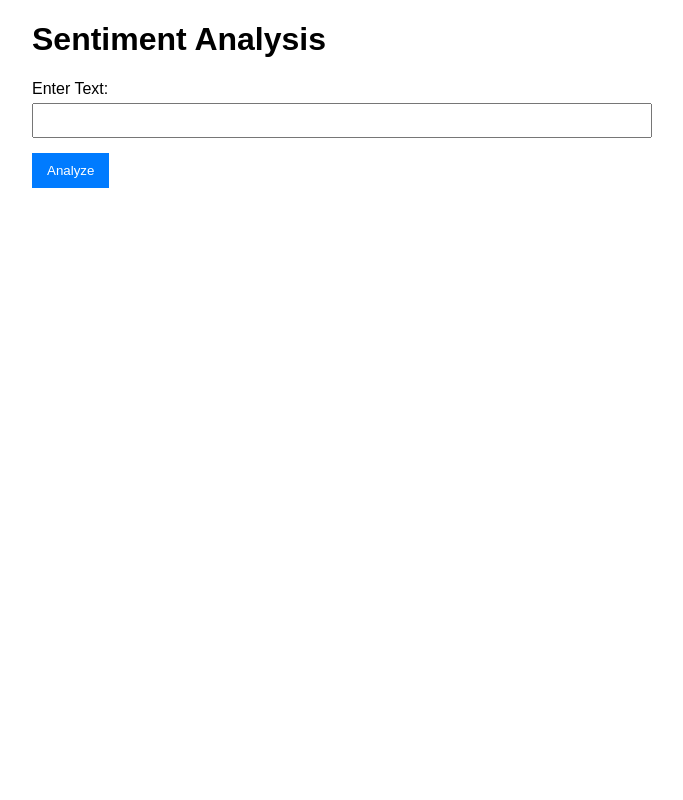
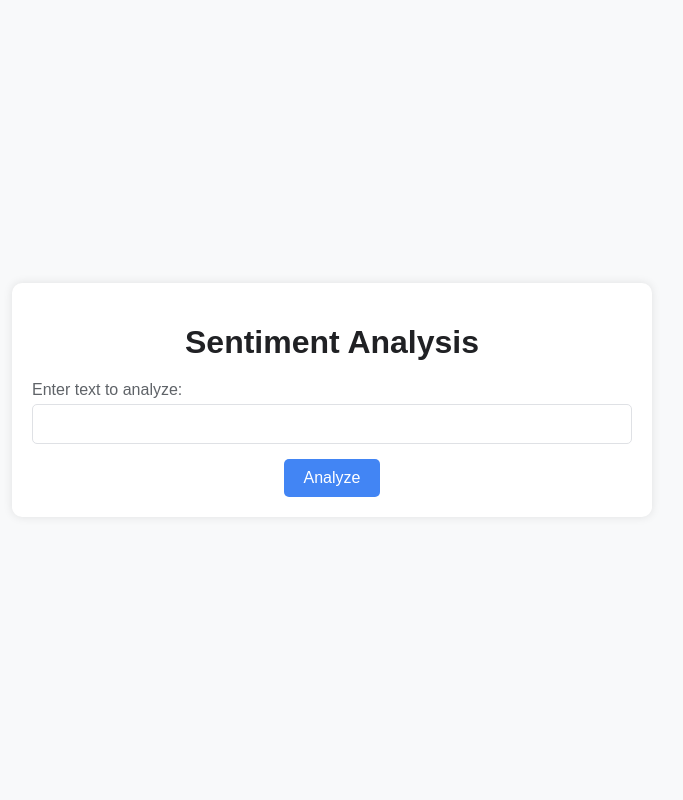
Before and after one commit to Brayner15/app-flask, a Flask app: page / in a window 1280 px wide. Shown: the whole page, without its empty margins (308-991 px from the left). Run offline with Flask 3, Linux system fonts and the light colour scheme.

Commit message:
update-style

```diff
--- a/src/app/app.py
+++ b/src/app/app.py
@@ -4,8 +4,6 @@ import logging
 
 app = Flask(__name__)
 
-# Configurar el logging para que muestre mensajes de depuración
-logging.basicConfig(level=logging.DEBUG)
 
 # Cargar el modelo y el vectorizador de sentimiento
 try:
@@ -20,21 +18,21 @@ except Exception as e:
 def index():
     if request.method == "POST":
         text = request.form["text"]
-        prueba = [text]  # Convertir el texto de entrada en una lista de un solo elemento
+        prueba = [text]
         try:
-            # Transformar el texto usando el vectorizador
+
             text_transformed = vectorizer.transform(prueba)
-            # Realizar la predicción
+
             P = model.predict(text_transformed)
-            # Obtener las clases del modelo
+
             clases = model.classes_
-            # Asignar la etiqueta adecuada
+
             if clases[P[0]] == 0:
-                prediction_label = "Negativo"
+                prediction_label = "Negative"
             elif clases[P[0]] == 2:
-                prediction_label = "Neutro"
+                prediction_label = "Neutral"
             else:
-                prediction_label = "Positivo"
+                prediction_label = "Positive"
 
             return render_template("index.html", text=text, prediction=prediction_label)
         except Exception as e:
--- a/src/app/static/style.css
+++ b/src/app/static/style.css
@@ -1,18 +1,59 @@
 body {
     font-family: Arial, sans-serif;
-    margin: 20px;
+    background-color: #f8f9fa;
+    margin: 0;
+    display: flex;
+    flex-direction: column;
+    align-items: center;
+    justify-content: center;
+    height: 100vh;
 }
-
+.container {
+    max-width: 600px;
+    width: 100%;
+    padding: 20px;
+    background: #fff;
+    box-shadow: 0 0 10px rgba(0, 0, 0, 0.1);
+    border-radius: 10px;
+    text-align: center;
+}
 h1 {
-    color: #333;
+    font-size: 2em;
+    margin-bottom: 20px;
+    color: #202124;
 }
-
-textarea {
+.form-group {
+    margin-bottom: 15px;
+    text-align: left;
+}
+label {
+    display: block;
+    margin-bottom: 5px;
+    color: #5f6368;
+}
+input[type="text"] {
     width: 100%;
-    max-width: 500px;
+    padding: 10px;
+    font-size: 16px;
+    border: 1px solid #dfe1e5;
+    border-radius: 5px;
+    box-sizing: border-box;
 }
-
-input[type="submit"] {
-    margin-top: 10px;
-    padding: 5px 10px;
+button {
+    padding: 10px 20px;
+    font-size: 16px;
+    color: #fff;
+    background-color: #4285f4;
+    border: none;
+    border-radius: 5px;
+    cursor: pointer;
+    transition: background-color 0.3s;
 }
+button:hover {
+    background-color: #357ae8;
+}
+.result {
+    margin-top: 20px;
+    font-size: 1.2em;
+    color: #202124;
+}
--- a/src/app/templates/index.html
+++ b/src/app/templates/index.html
@@ -4,23 +4,14 @@
     <meta charset="UTF-8">
     <meta name="viewport" content="width=device-width, initial-scale=1.0">
     <title>Sentiment Analysis</title>
-    <style>
-        body { font-family: Arial, sans-serif; margin: 20px; }
-        .container { max-width: 600px; margin: 0 auto; }
-        .form-group { margin-bottom: 15px; }
-        label { display: block; margin-bottom: 5px; }
-        input[type="text"] { width: 100%; padding: 8px; }
-        button { padding: 10px 15px; background-color: #007BFF; color: #fff; border: none; cursor: pointer; }
-        button:hover { background-color: #0056b3; }
-        .result { margin-top: 20px; }
-    </style>
+    <link rel="stylesheet" type="text/css" href="{{ url_for('static', filename='style.css') }}">
 </head>
 <body>
     <div class="container">
         <h1>Sentiment Analysis</h1>
         <form method="POST">
             <div class="form-group">
-                <label for="text">Enter Text:</label>
+                <label for="text">Enter text to analyze:</label>
                 <input type="text" id="text" name="text">
             </div>
             <button type="submit">Analyze</button>
```
